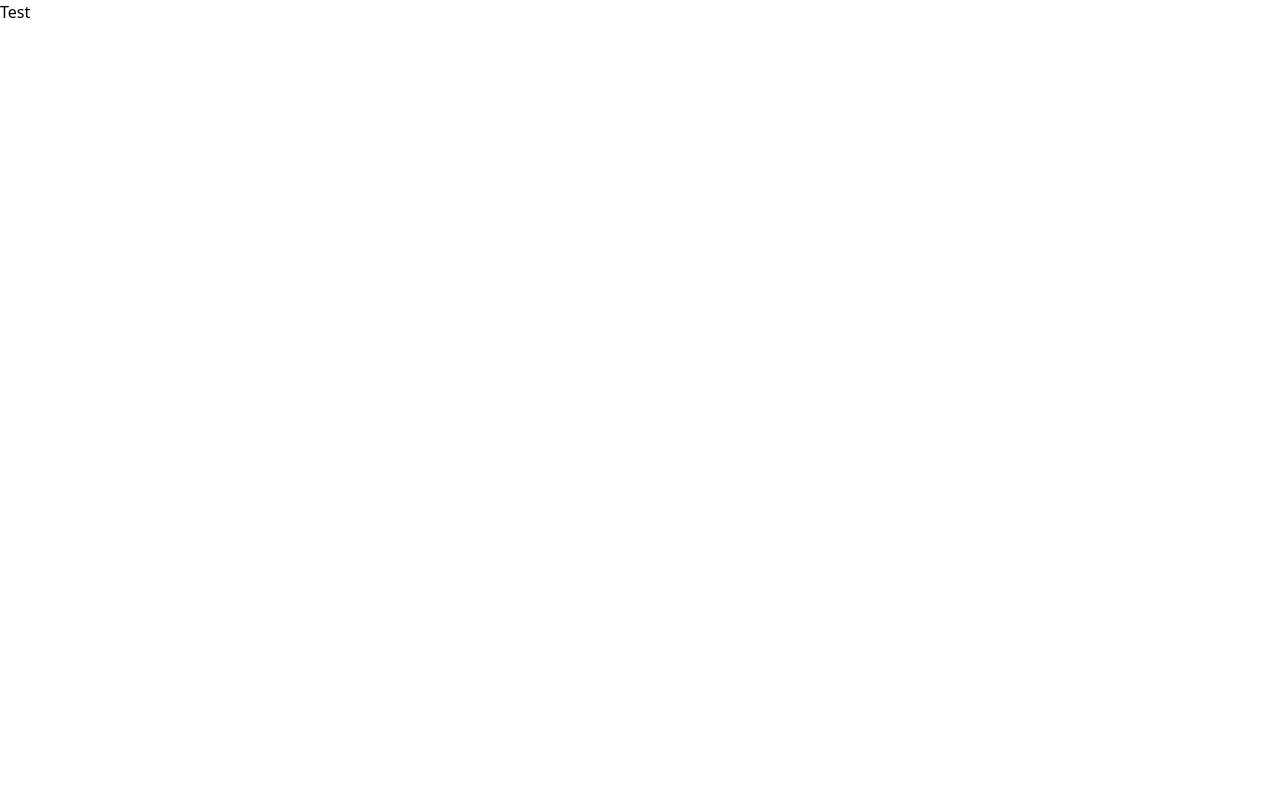
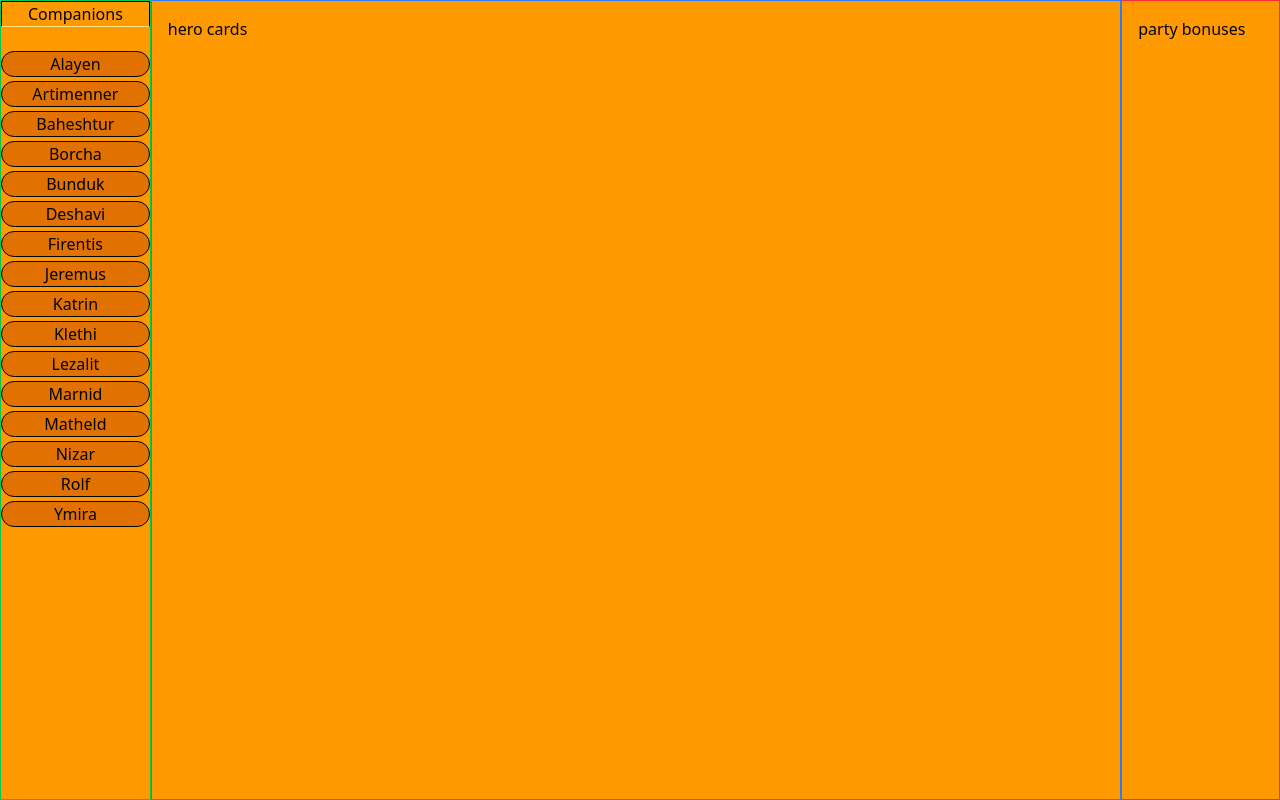
Before and after one commit to vitornr7/warband-calc, a Vue app: page / in a window 1280 px wide. Built offline with nearby package versions, Linux system fonts and the light colour scheme.

Commit message:
inital page layout and companion list style

```diff
--- a/src/App.vue
+++ b/src/App.vue
@@ -1,5 +1,42 @@
-<script setup lang="ts"></script>
+<script setup lang="ts">
+const heroes = [
+  'Alayen',
+  'Artimenner',
+  'Baheshtur',
+  'Borcha',
+  'Bunduk',
+  'Deshavi',
+  'Firentis',
+  'Jeremus',
+  'Katrin',
+  'Klethi',
+  'Lezalit',
+  'Marnid',
+  'Matheld',
+  'Nizar',
+  'Rolf',
+  'Ymira',
+]
+</script>
 
 <template>
-  <h1>Test</h1>
+  <div class="bg-amber-500 h-screen antialiased flex">
+    <div class="w-50 h-full border border-green-500">
+      <h2 class="border border-b-amber-200 text-center mb-6">Companions</h2>
+
+      <ul class="list-none flex flex-col gap-1 justify-center text-center">
+        <li
+          v-for="hero in heroes"
+          :key="hero"
+          class="border rounded-full select-none bg-amber-600 hover:bg-amber-800"
+        >
+          {{ hero }}
+        </li>
+      </ul>
+    </div>
+
+    <div class="w-full h-full border border-blue-500 p-4">hero cards</div>
+
+    <div class="w-50 h-full border border-red-500 p-4">party bonuses</div>
+  </div>
 </template>
```
